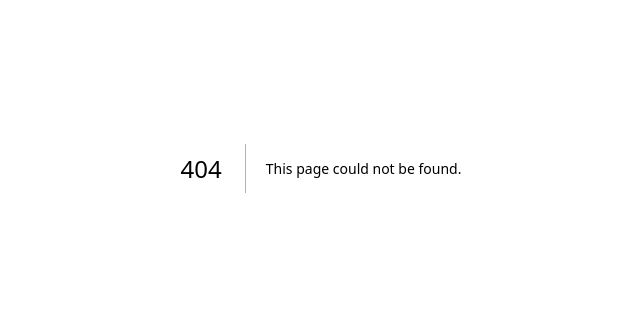
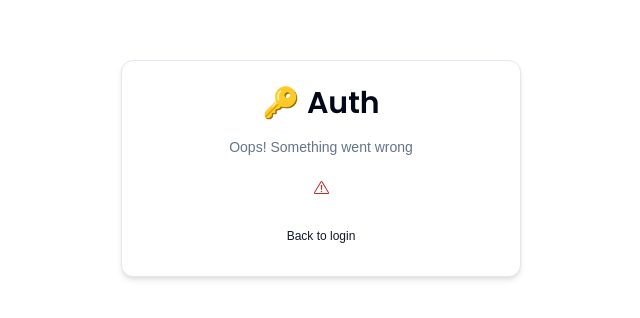
Before and after one commit to ankurnecessary/auth-project, a Next.js app: page /auth/error in a window 1280 px wide. Before the commit this address had no page. Shown: the part 232-550 px from the top of the page, without its empty margins (319-959 px from the left). Built offline with nearby package versions, Linux system fonts and the light colour scheme.

Commit message:
[social-login][auth-error]: Configured an auth error route '/auth/error' to handle the authentication errors which we will use later in the application.

```diff
--- /dev/null
+++ b/app/auth/error/page.tsx
@@ -0,0 +1,8 @@
+import ErrorCard from '@/components/auth/error-card';
+import React from 'react';
+
+const AuthErrorPage = () => {
+  return <ErrorCard />;
+};
+
+export default AuthErrorPage;
--- a/auth.ts
+++ b/auth.ts
@@ -55,6 +55,7 @@
 } = NextAuth({
   pages: {
     signIn: '/auth/login',
+    error: '/auth/error', // Setting route for authentication error
   },
   events: {
     async linkAccount({ user }) {
--- /dev/null
+++ b/components/auth/error-card.tsx
@@ -0,0 +1,18 @@
+import CardWrapper from '@/components/auth/card-wrapper';
+import { ExclamationTriangleIcon } from '@radix-ui/react-icons';
+
+const ErrorCard = () => {
+  return (
+    <CardWrapper
+      headerlabel="Oops! Something went wrong"
+      backButtonHref="/auth/login"
+      backButtonLabel="Back to login"
+    >
+      <div className="flex w-full justify-center">
+        <ExclamationTriangleIcon className="text-destructive" />
+      </div>
+    </CardWrapper>
+  );
+};
+
+export default ErrorCard;
--- a/routes.ts
+++ b/routes.ts
@@ -10,7 +10,7 @@
  * These routes will redirect logged in users to /settings
  * @type {string[]}
  */
-export const authRoutes = ['/auth/login', '/auth/register'];
+export const authRoutes = ['/auth/login', '/auth/register', '/auth/error'];
 
 /**
  * The prefix for API authentication routes
```
